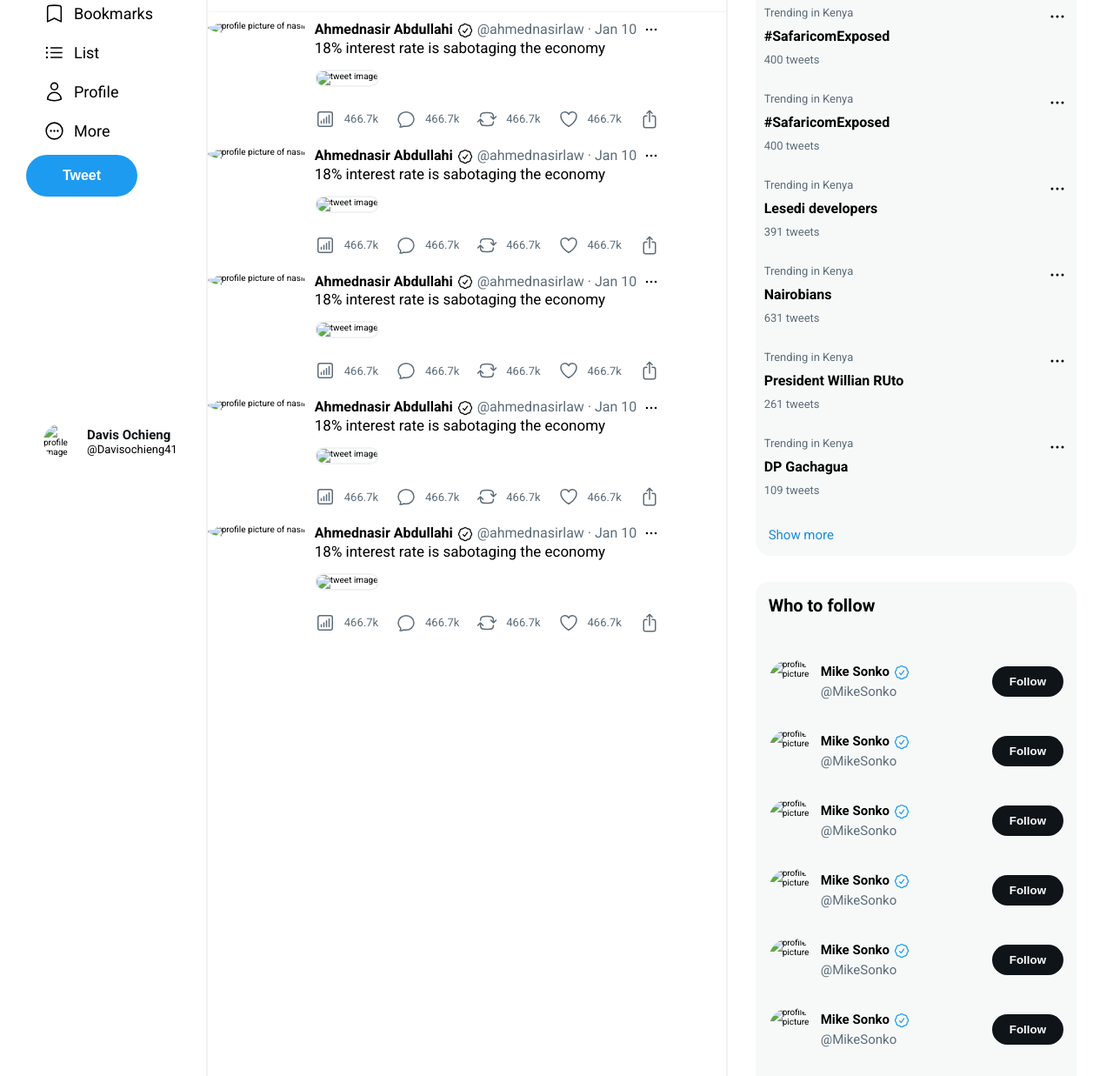
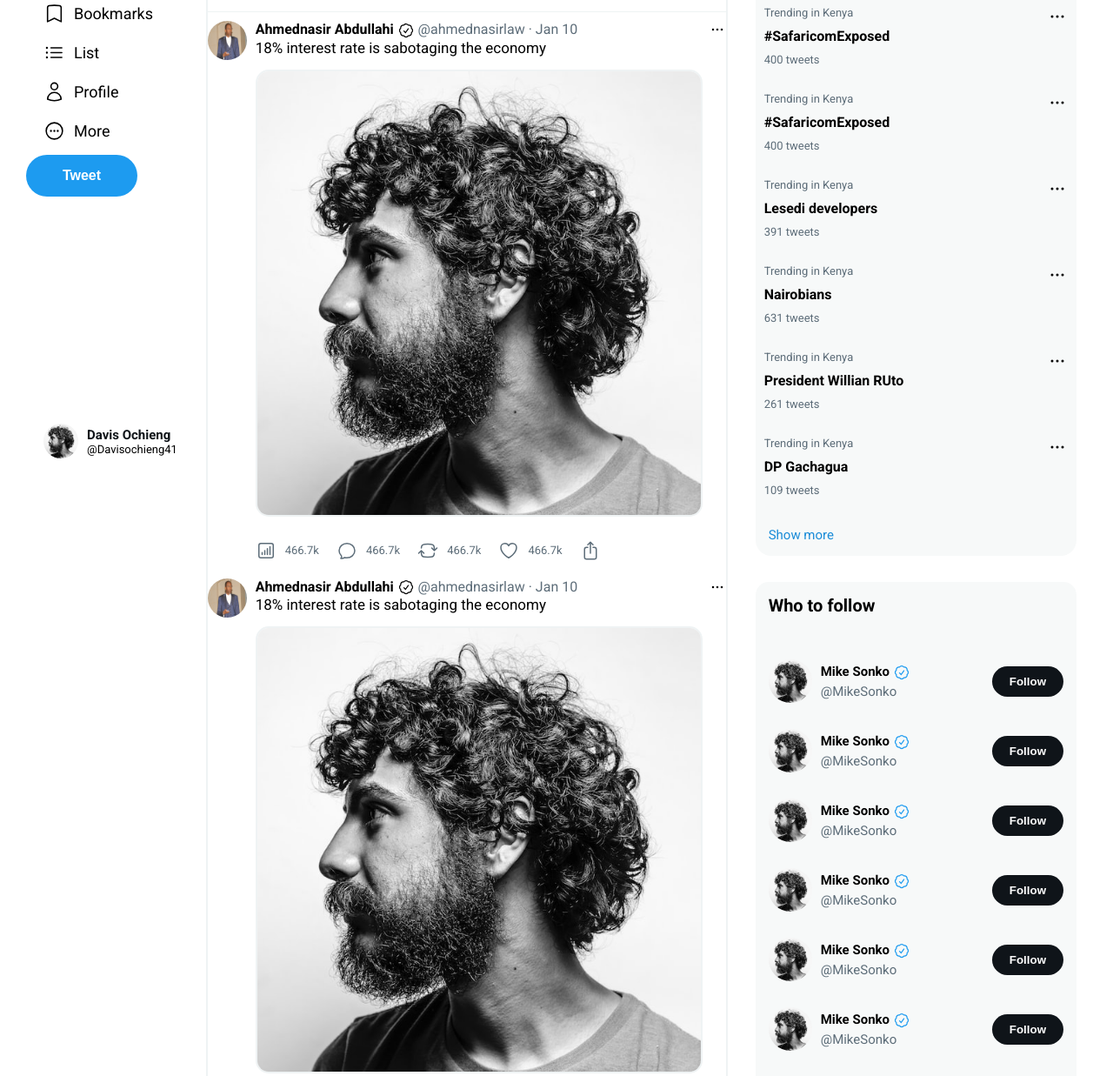
Before and after one commit to OCHIENGDAVIS/twitterhomepage-clone, a website: page index.html in a window 1280 px wide. Shown: the part 243-1480 px from the top of the page at 87% size. Drawn offline with Linux system fonts and the light colour scheme; the site is published under a folder, as on GitHub Pages, so addresses that start at the root find nothing.

Commit message:
Fix image links

```diff
--- a/index.html
+++ b/index.html
@@ -18,7 +18,7 @@
 			<div class="sidebar__header">
 				<span>
 					<svg class="sidebar__header--icon">
-						<use xlink:href="/img/sprite.svg#icon-twitter"></use>
+						<use xlink:href="img/sprite.svg#icon-twitter"></use>
 					</svg>
 				</span>
 			</div>
@@ -169,7 +169,7 @@
 			<div class="sidebar__item sidebar__profile">
 				<img
 					class="sidebar__profile--img"
-					src="/img/profile.jpg"
+					src="img/profile.jpg"
 					alt="profile image"
 				/>
 				<div class="sidebar__profile--box">
@@ -218,7 +218,7 @@
 			<div class="tweet__form">
 				<div class="tweet__form--input">
 					<img
-						src="/img/profile.jpg"
+						src="img/profile.jpg"
 						class="tweet__form--input--img"
 						alt="user profile picture"
 					/>
@@ -328,7 +328,7 @@
 			</div>
 			<div class="main-content__tweet--box">
 				<div class="main-content__tweet--box__profile">
-					<img src="/img/nasir.jpg" alt="profile picture of nasir" />
+					<img src="img/nasir.jpg" alt="profile picture of nasir" />
 				</div>
 				<div class="main-content__tweet--box__content">
 					<div class="main-content__tweet--box__header">
@@ -380,7 +380,7 @@
 					</p>
 					<img
 						class="main-content__tweet--box__img"
-						src="/img/profile.jpg"
+						src="img/profile.jpg"
 						alt="tweet image"
 					/>
 					<div class="main-content__tweet--box__info">
@@ -485,7 +485,7 @@
 			</div>
 			<div class="main-content__tweet--box">
 				<div class="main-content__tweet--box__profile">
-					<img src="/img/nasir.jpg" alt="profile picture of nasir" />
+					<img src="img/nasir.jpg" alt="profile picture of nasir" />
 				</div>
 				<div class="main-content__tweet--box__content">
 					<div class="main-content__tweet--box__header">
@@ -537,7 +537,7 @@
 					</p>
 					<img
 						class="main-content__tweet--box__img"
-						src="/img/profile.jpg"
+						src="img/profile.jpg"
 						alt="tweet image"
 					/>
 					<div class="main-content__tweet--box__info">
@@ -642,7 +642,7 @@
 			</div>
 			<div class="main-content__tweet--box">
 				<div class="main-content__tweet--box__profile">
-					<img src="/img/nasir.jpg" alt="profile picture of nasir" />
+					<img src="img/nasir.jpg" alt="profile picture of nasir" />
 				</div>
 				<div class="main-content__tweet--box__content">
 					<div class="main-content__tweet--box__header">
@@ -694,7 +694,7 @@
 					</p>
 					<img
 						class="main-content__tweet--box__img"
-						src="/img/profile.jpg"
+						src="img/profile.jpg"
 						alt="tweet image"
 					/>
 					<div class="main-content__tweet--box__info">
@@ -799,7 +799,7 @@
 			</div>
 			<div class="main-content__tweet--box">
 				<div class="main-content__tweet--box__profile">
-					<img src="/img/nasir.jpg" alt="profile picture of nasir" />
+					<img src="img/nasir.jpg" alt="profile picture of nasir" />
 				</div>
 				<div class="main-content__tweet--box__content">
 					<div class="main-content__tweet--box__header">
@@ -851,7 +851,7 @@
 					</p>
 					<img
 						class="main-content__tweet--box__img"
-						src="/img/profile.jpg"
+						src="img/profile.jpg"
 						alt="tweet image"
 					/>
 					<div class="main-content__tweet--box__info">
@@ -956,7 +956,7 @@
 			</div>
 			<div class="main-content__tweet--box">
 				<div class="main-content__tweet--box__profile">
-					<img src="/img/nasir.jpg" alt="profile picture of nasir" />
+					<img src="img/nasir.jpg" alt="profile picture of nasir" />
 				</div>
 				<div class="main-content__tweet--box__content">
 					<div class="main-content__tweet--box__header">
@@ -1008,7 +1008,7 @@
 					</p>
 					<img
 						class="main-content__tweet--box__img"
-						src="/img/profile.jpg"
+						src="img/profile.jpg"
 						alt="tweet image"
 					/>
 					<div class="main-content__tweet--box__info">
@@ -1291,7 +1291,7 @@
 				<div class="aside_follow--box">
 					<div class="aside__follow--item">
 						<div class="aside__follow--profile">
-							<img src="/img/profile.jpg" alt="profile picture" />
+							<img src="img/profile.jpg" alt="profile picture" />
 							<p class="aside__follow--text">
 								<span class="aside__follow--name">
 									Mike Sonko
@@ -1320,7 +1320,7 @@
 					</div>
 					<div class="aside__follow--item">
 						<div class="aside__follow--profile">
-							<img src="/img/profile.jpg" alt="profile picture" />
+							<img src="img/profile.jpg" alt="profile picture" />
 							<p class="aside__follow--text">
 								<span class="aside__follow--name">
 									Mike Sonko
@@ -1349,7 +1349,7 @@
 					</div>
 					<div class="aside__follow--item">
 						<div class="aside__follow--profile">
-							<img src="/img/profile.jpg" alt="profile picture" />
+							<img src="img/profile.jpg" alt="profile picture" />
 							<p class="aside__follow--text">
 								<span class="aside__follow--name">
 									Mike Sonko
@@ -1378,7 +1378,7 @@
 					</div>
 					<div class="aside__follow--item">
 						<div class="aside__follow--profile">
-							<img src="/img/profile.jpg" alt="profile picture" />
+							<img src="img/profile.jpg" alt="profile picture" />
 							<p class="aside__follow--text">
 								<span class="aside__follow--name">
 									Mike Sonko
@@ -1407,7 +1407,7 @@
 					</div>
 					<div class="aside__follow--item">
 						<div class="aside__follow--profile">
-							<img src="/img/profile.jpg" alt="profile picture" />
+							<img src="img/profile.jpg" alt="profile picture" />
 							<p class="aside__follow--text">
 								<span class="aside__follow--name">
 									Mike Sonko
@@ -1436,7 +1436,7 @@
 					</div>
 					<div class="aside__follow--item">
 						<div class="aside__follow--profile">
-							<img src="/img/profile.jpg" alt="profile picture" />
+							<img src="img/profile.jpg" alt="profile picture" />
 							<p class="aside__follow--text">
 								<span class="aside__follow--name">
 									Mike Sonko
```
